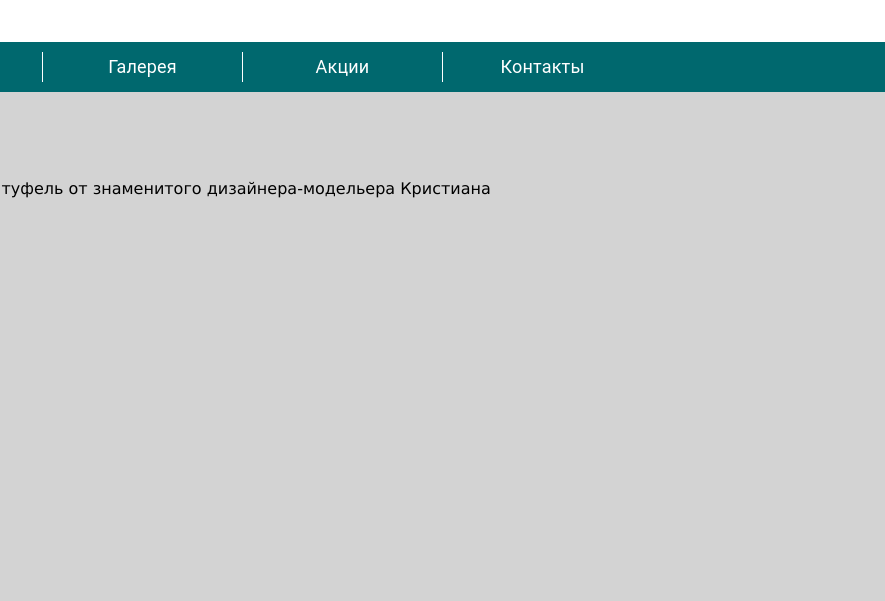
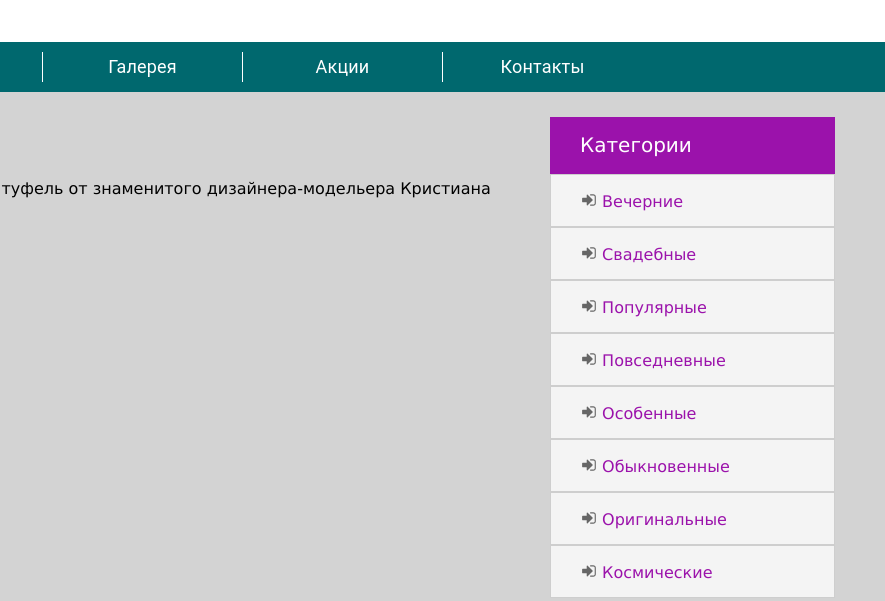
Before and after one commit to DmitriChe/nalabutenah-site, a plain HTML site: page index.html in a window 1280 px wide. Shown: the part 128-729 px from the top of the page, 395-1280 px from the left. Drawn offline with Linux system fonts and the light colour scheme.

Commit message:
левое меню

```diff
--- a/css/style.css
+++ b/css/style.css
@@ -26,7 +26,6 @@ a {
     height: inherit;
     display: flex;
     align-items: center;
-
 }
 
 .header-menu > a {
@@ -63,6 +62,12 @@ a {
 .header-social__svg {
     fill: #666666;
     width: 20px;
+}
+.header-social__svg:hover {
+    fill: #00a0a6;
+}
+.header-social__svg:active {
+    fill: #cf12df;
 }
 
 
@@ -127,7 +132,7 @@ a {
     align-items: center;
     padding: 0 37px;
 }
-.main-menu-items > li > a {
+.main-menu-items__link {
     display: inline-block;
     width: 200px;
     text-align: center;
@@ -138,6 +143,13 @@ a {
     font-size: 18px;
     letter-spacing: 0.01em;
 }
+.main-menu-items__link:hover {
+    color: gold;
+    text-shadow: 2px 2px #000000;
+}
+.main-menu-items__link:active {
+    color: #f610a1;
+}
 
 .content-wrapper {
     max-width: 1280px;
@@ -145,7 +157,87 @@ a {
     margin: 0 auto;
     background-color: lightgray;
     padding: 25px 20px 50px;
+    display: flex;
+    justify-content: space-between;
 }
+
+.left-menu {
+    width: 285px;
+    margin-right: 30px;
+
+}
+
+.left-menu > h4 {
+    height: 57px;
+    background-color: #9b12ab;
+    font-size: 20px;
+    color: #ffffff;
+    line-height: 57px;
+    padding-left: 30px;
+
+}
+.left-menu-items {
+    margin-bottom: 25px;
+}
+
+.left-menu-items__item {
+    height: 53px;
+    border: solid 1px #cecece;
+    background-color: #f4f4f4;
+    font-size: 16px;
+    color: #9b12ab;
+    line-height: 53px;
+}
+.left-menu-items__link  {
+    display: block;
+    padding-left: 30px;
+}
+.left-menu-items__link:hover  {
+    background-color: #7c128c;
+    color: #ffffff;
+}
+.left-menu-items__link:active  {
+    background-color: #af12bf;
+    color: #ffffff;
+}
+
+.left-menu-items__link::before {
+    display: inline-block;
+    vertical-align: middle;
+    /*margin-right: 6px;*/
+}
+
+.evening::before {
+    content: url(../images/svg/signin.svg);
+}
+.wedding::before {
+    content: url(../images/svg/signin.svg);
+}
+.popular::before {
+    content: url(../images/svg/signin.svg);
+}
+.usual::before {
+    content: url(../images/svg/signin.svg);
+}
+.special::before {
+    content: url(../images/svg/signin.svg);
+}
+.simple::before {
+    content: url(../images/svg/signin.svg);
+}
+.original::before {
+    content: url(../images/svg/signin.svg);
+}
+.space::before {
+    content: url(../images/svg/signin.svg);
+}
+
+.adverts-block__item {
+    margin-bottom: 10px;
+}
+
+
+
 
 .footer {
     max-width: 1280px;
@@ -167,6 +259,17 @@ a {
     flex-direction: column;
 }
 
+.footer-item__link:hover {
+    color: gold;
+    /*color: #00a2a8;*/
+    text-shadow: 2px 2px #000000;
+}
+.footer-item__link:active {
+    color: yellow;
+    /*color: #00a2a8;*/
+    text-shadow: 2px 2px #000000;
+}
+
 .footer-bottom {
     max-width: 1280px;
     min-height: 35px;
--- a/index.html
+++ b/index.html
@@ -72,11 +72,11 @@
 
     <nav class="main-menu">
         <ul class="main-menu-items">
-            <li class="main-menu-items__item"><a href="#">Главная</a></li>
-            <li class="main-menu-items__item"><a href="#">Каталог</a></li>
-            <li class="main-menu-items__item"><a href="#">Галерея</a></li>
-            <li class="main-menu-items__item"><a href="#">Акции</a></li>
-            <li class="main-menu-items__item"><a href="#">Контакты</a></li>
+            <li class="main-menu-items__item"><a href="#" class="main-menu-items__link">Главная</a></li>
+            <li class="main-menu-items__item"><a href="#" class="main-menu-items__link">Каталог</a></li>
+            <li class="main-menu-items__item"><a href="#" class="main-menu-items__link">Галерея</a></li>
+            <li class="main-menu-items__item"><a href="#" class="main-menu-items__link">Акции</a></li>
+            <li class="main-menu-items__item"><a href="#" class="main-menu-items__link">Контакты</a></li>
         </ul>
     </nav>
 
@@ -219,50 +219,50 @@
                 <h4 class="left-menu__title">Категории</h4>
                 <ul class="left-menu-items">
                     <li class="left-menu-items__item">
-                        <a href="#" class="left-menu-items__link">
-                            <img src="#" alt="вечерние" class="left-menu-items__icon">
+                        <a href="#" class="left-menu-items__link evening">
+                            <!--<img src="#" alt="вечерние" class="left-menu-items__icon">-->
                             Вечерние
                         </a>
                     </li>
                     <li class="left-menu-items__item">
-                        <a href="#" class="left-menu-items__link">
-                            <img src="#" alt="свадебные" class="left-menu-items__icon">
+                        <a href="#" class="left-menu-items__link wedding">
+                            <!--<img src="#" alt="свадебные" class="left-menu-items__icon">-->
                             Свадебные
                         </a>
                     </li>
                     <li class="left-menu-items__item">
-                        <a href="#" class="left-menu-items__link">
-                            <img src="#" alt="бальные" class="left-menu-items__icon">
-                            Бальные
+                        <a href="#" class="left-menu-items__link popular">
+                            <!--<img src="#" alt="бальные" class="left-menu-items__icon">-->
+                            Популярные
                         </a>
                     </li>
                     <li class="left-menu-items__item">
-                        <a href="#" class="left-menu-items__link">
-                            <img src="#" alt="повседневные" class="left-menu-items__icon">
+                        <a href="#" class="left-menu-items__link usual">
+                            <!--<img src="#" alt="повседневные" class="left-menu-items__icon">-->
                             Повседневные
                         </a>
                     </li>
                     <li class="left-menu-items__item">
-                        <a href="#" class="left-menu-items__link">
-                            <img src="#" alt="особенные" class="left-menu-items__icon">
+                        <a href="#" class="left-menu-items__link special">
+                            <!--<img src="#" alt="особенные" class="left-menu-items__icon">-->
                             Особенные
                         </a>
                     </li>
                     <li class="left-menu-items__item">
-                        <a href="#" class="left-menu-items__link">
-                            <img src="#" alt="обыкновенные" class="left-menu-items__icon">
+                        <a href="#" class="left-menu-items__link simple">
+                            <!--<img src="#" alt="обыкновенные" class="left-menu-items__icon">-->
                             Обыкновенные
                         </a>
                     </li>
                     <li class="left-menu-items__item">
-                        <a href="#" class="left-menu-items__link">
-                            <img src="#" alt="оригинальные" class="left-menu-items__icon">
+                        <a href="#" class="left-menu-items__link original">
+                            <!--<img src="#" alt="оригинальные" class="left-menu-items__icon">-->
                             Оригинальные
                         </a>
                     </li>
                     <li class="left-menu-items__item">
-                        <a href="#" class="left-menu-items__link">
-                            <img src="#" alt="космические" class="left-menu-items__icon">
+                        <a href="#" class="left-menu-items__link space">
+                            <!--<img src="#" alt="космические" class="left-menu-items__icon">-->
                             Космические
                         </a>
                     </li>
```
